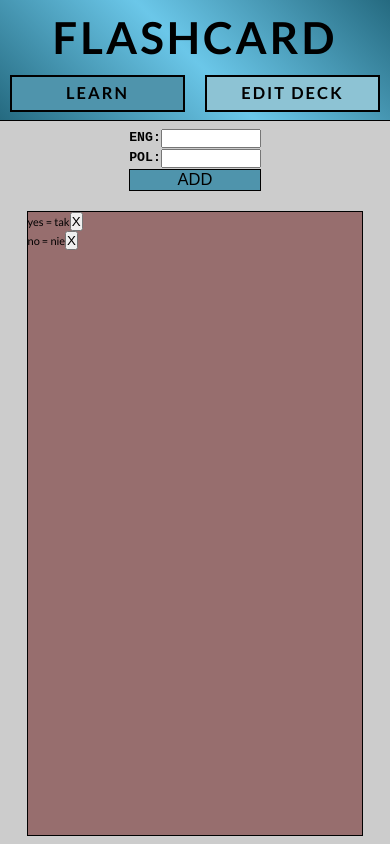
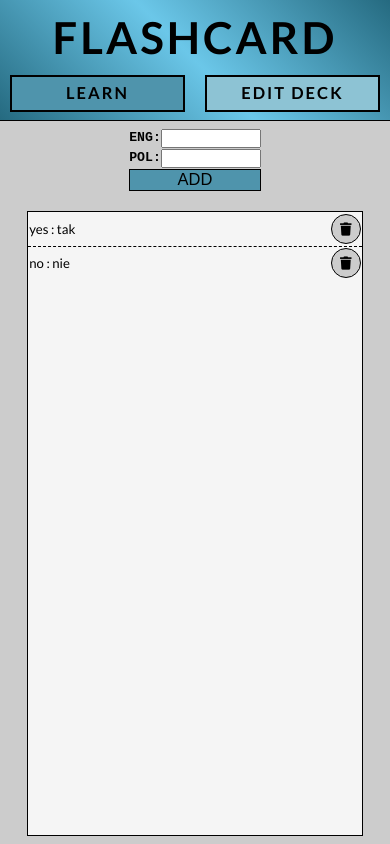
Before and after one commit to dawid-fulmes/flashcards, a React (Create React App) app: page / in a window 390 px wide. Both pictures are taken after a click on the item "EDIT DECK". Built offline with nearby package versions, Linux system fonts and the light colour scheme.

Commit message:
Add responsive styles in CardsList

```diff
--- a/src/components/EditDeck/CardsListItem.js
+++ b/src/components/EditDeck/CardsListItem.js
@@ -3,8 +3,8 @@ import React from 'react';
 const CardListItem = ({ eng, pol, handleClick }) => {
     return (
         <li>
-            {eng} = {pol}
-            <button onClick={handleClick}>X</button>
+            <p>{eng} : {pol}</p>
+            <button onClick={handleClick}><i class="fas fa-trash"></i></button>
         </li>
     );
 }
--- a/src/style/EditDeck.scss
+++ b/src/style/EditDeck.scss
@@ -45,6 +45,7 @@
                 border: 1px solid #000;
                 background-color: rgb(79, 148, 172);
                 margin: 0.5% 0;
+                outline: none;
             }
 
         }
@@ -59,10 +60,56 @@
 
     ul {
         align-self: stretch;
-        background-color: rgb(151, 110, 110);
+        background-color: whitesmoke;
         flex-grow: 1;
         border: 1px solid #000;
         list-style: none;
         margin: 0 2%;
+        height: 100%;
+        overflow-y: scroll;
+
+        &::-webkit-scrollbar-track {
+            border-left: 1px solid #000;
+            background-color: whitesmoke
+        }
+
+        &::-webkit-scrollbar {
+            width: 10px;
+        }
+
+        &::-webkit-scrollbar-thumb {
+            background-color: black;
+        }
+
+        li {
+            display: flex;
+            align-items: center;
+            font-size: 1.2rem;
+            padding: 0.5%;
+            border-bottom: 1px dashed #000;
+
+            &:last-child {
+                border-bottom: none;
+
+            }
+
+            p {
+                overflow: hidden;
+                flex-grow: 1;
+                word-wrap: break-word;
+            }
+
+            button {
+                background-color: #ccc;
+                color: #000;
+                border: 1px solid #000;
+                font-size: 1.2rem;
+                margin-left: 5px;
+                width: 30px;
+                height: 30px;
+                border-radius: 50%;
+                outline: none;
+            }
+        }
     }
 }
```
